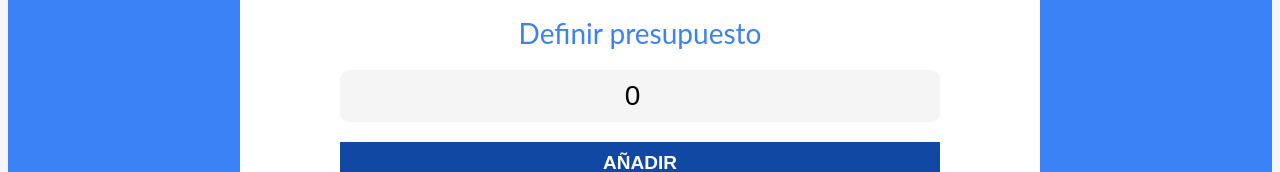
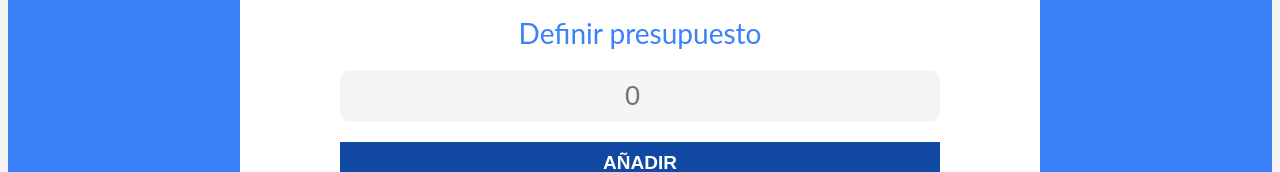
Before and after one commit to JabosCOL/Control-gastos, a React app: page / in a window 1280 px wide. Shown: the part 190-362 px from the top of the page. Built offline with nearby package versions, Linux system fonts and the light colour scheme; the HTML template or start-up script is replaced by a standard one.

Commit message:
Solución a no poder eliminar el valor de 0 a la izquierda

```diff
--- a/src/components/NuevoPresupuesto.jsx
+++ b/src/components/NuevoPresupuesto.jsx
@@ -27,8 +27,7 @@ const NuevoPresupuesto = ({
           <input
             className="nuevo-presupuesto"
             type="number"
-            placeholder="Añade tu presupuesto"
-            value={presupuesto}
+            placeholder="0"
             onChange={(e) => setPresupuesto(Number(e.target.value))}
           />
         </div>
```
